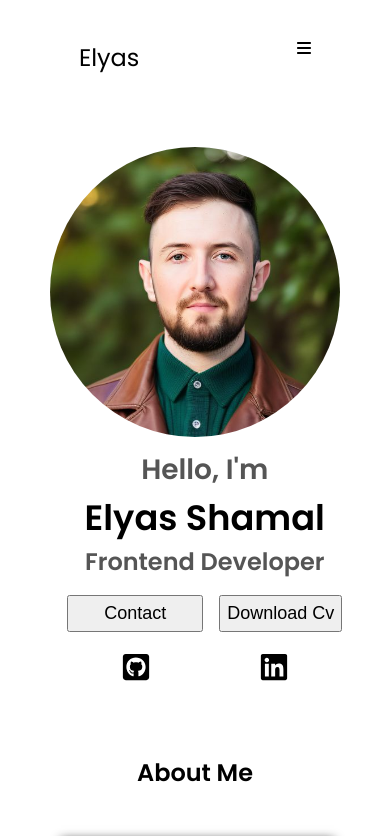
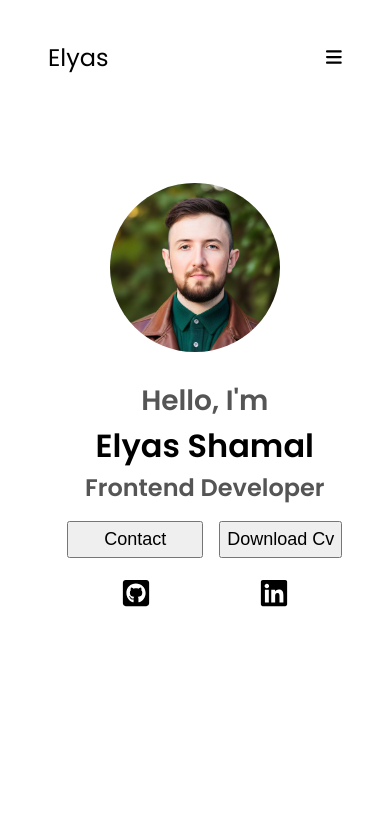
Before and after one commit to ElyasShamal/Portfolio, a React (Create React App) app: page / in a window 390 px wide. Shown: the top 836 px of the page. Built offline with nearby package versions, Linux system fonts and the light colour scheme.

Commit message:
make everything responsive

```diff
--- a/src/App.css
+++ b/src/App.css
@@ -190,8 +190,9 @@ html {
 .Skill-section {
   display: grid;
   grid-template-columns: repeat(auto-fill, minmax(400px, 1fr));
-  grid-gap: 30px;
-  margin-top: 3rem;
+
+  /* need to chnage the gap */
+  margin-top: 2rem;
 }
 
 .Skill-section div {
@@ -303,20 +304,29 @@ html {
 @media screen and (max-width: 614px) {
   .icons {
     display: block;
+    padding-top: 8px;
+    font-size: 18px;
   }
 
   .header {
     display: flex;
     flex-direction: row;
-    justify-content: space-around;
+    justify-content: space-between;
+    padding: 40px 3rem;
   }
   .navbar {
     display: none;
   }
 
+  .title {
+    font-size: 2rem;
+  }
+
   .container {
     display: flex;
     flex-direction: column;
+    flex-wrap: wrap;
+    min-height: 83vh;
   }
 
   .education {
@@ -338,11 +348,26 @@ html {
 
   .about-me {
     min-width: 250px;
+
     word-break: break-all;
   }
 
-  * {
-    text-align: center;
+  .container {
+    position: relative;
+    top: 0;
+  }
+
+  .image {
+    width: auto;
+    height: 46vw;
+    justify-content: center;
+    /* height: 36vh; */
+  }
+
+  .information {
+    padding-top: 1rem;
+    height: 46vh;
+    justify-content: center;
   }
 }
 
```
